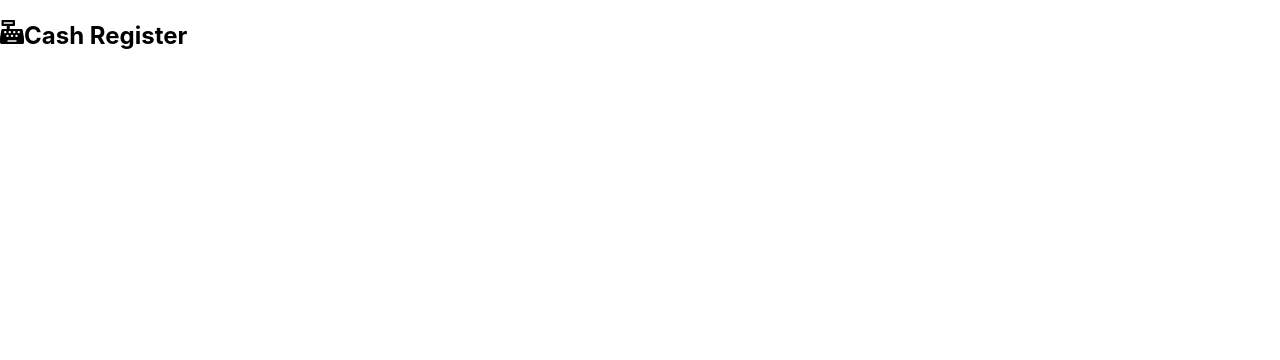
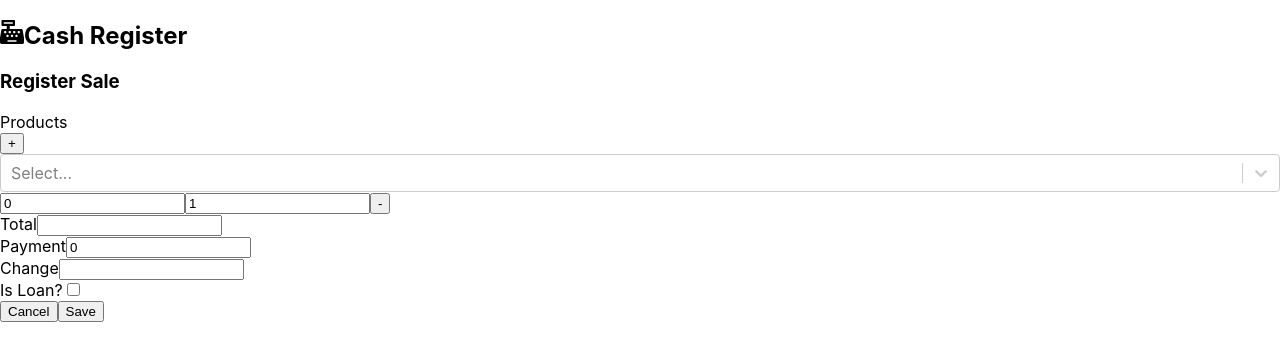
Before and after one commit to jcruz017/react-cash-register, a React (Create React App) app: page /sales/sale/new in a window 1280 px wide. Before the commit this address had no page. Shown: the top 360 px of the page. Built offline with nearby package versions, Linux system fonts and the light colour scheme; no server answers.

Commit message:
Added update

```diff
--- a/package.json
+++ b/package.json
@@ -16,6 +16,7 @@
     "react-icons": "^4.4.0",
     "react-router-dom": "^6.3.0",
     "react-scripts": "5.0.1",
+    "react-select": "^5.4.0",
     "sweetalert2": "^11.4.24",
     "typescript": "^4.7.4",
     "web-vitals": "^2.1.4"
--- a/src/App.tsx
+++ b/src/App.tsx
@@ -3,6 +3,7 @@ import { FaCashRegister} from "react-icons/fa";
 import { Navigate, Route, Routes } from 'react-router-dom';
 import ProductForm from './components/ProductForm';
 import ProductList from './components/ProductList';
+import SaleForm from './components/SaleForm';
 import SaleList from './components/SaleList';
 
 function App() {
@@ -19,6 +20,8 @@ function App() {
           <Route path='products/product/new' element={<ProductForm />} />
           <Route path='products/product/:id' element={<ProductForm />} />
           <Route path='sales' element={<SaleList />} />
+          <Route path='sales/sale/new' element={<SaleForm />} />
+          <Route path='sales/sale/:id' element={<SaleForm />} />
         </Routes>
 
       </div>
--- /dev/null
+++ b/src/components/SaleForm.tsx
@@ -0,0 +1,261 @@
+import React, { useState } from 'react';
+import axios from 'axios';
+import { API } from '../config/constants';
+import { useNavigate, useParams } from 'react-router-dom';
+import { ProductSale, Sale } from './SaleList';
+import { Product } from './ProductList';
+import Select from 'react-select';
+
+
+export interface ProductOption extends Product {
+    label: string;
+    value: number;
+    isDisabled: boolean;
+}
+
+export interface ProductSaleFormFields {
+    productId: number;
+    quantity: number;
+    price?: number;
+}
+
+
+export interface SaleFormFields {
+    saleId?: number;
+    date?: string;
+    total?: number;
+    isLoan: boolean;
+    apartmentNumber: string;
+    payment: number;
+    change?: number;
+    productSales: Array<ProductSaleFormFields>;
+}
+
+export default function SaleForm() {
+    const navigate = useNavigate();
+    const { id } = useParams();
+    const [editMode, setEditMode] = React.useState(false);
+    const [products, setProducts] = React.useState<ReadonlyArray<ProductOption>>([]);
+    const [saleForm, setSaleForm] = React.useState<SaleFormFields>({
+        isLoan: false,
+        apartmentNumber: "",
+        payment: 0,
+        productSales: [{
+            productId: 0,
+            quantity: 1,
+        }]
+    });
+    const getProducts = React.useCallback(async () => {
+
+        try {
+            const response = await axios.get<ReadonlyArray<Product>>(`${API}/Product`)
+            setProducts([...response.data.map(product => ({
+                ...product,
+                label: product.name,
+                value: product.productId,
+                isDisabled: !product.isActive
+            }))]);
+        } catch (error) {
+            console.error(error);
+        }
+    }, [setProducts]);
+
+
+
+    const getSale = React.useCallback(async () => {
+        try {
+            const response = await axios.get<Sale>(`${API}/Sale/${id}`);
+            setSaleForm({ ...response.data, productSales: [...response.data.productSales] });
+        } catch (error) {
+            console.error(error);
+        }
+    }, [id, setSaleForm])
+
+
+    const createSale = React.useCallback(async () => {
+        try {
+            await axios.post(`${API}/Sale`, saleForm);
+            navigate('../sales', { replace: true });
+        } catch (error) {
+            console.error(error);
+        }
+    }, [saleForm, navigate]);
+
+    const updateSale = React.useCallback(async () => {
+        try {
+            await axios.put(`${API}/Sale/${id}`, saleForm);
+            navigate('../sales', { replace: true });
+        } catch (error) {
+            console.error(error);
+        }
+    }, [id, saleForm, navigate]);
+
+    React.useEffect(() => {
+        getProducts();
+        if (id) {
+            setEditMode(true);
+                getSale();
+        }
+    }, [id, getSale, getProducts])
+
+    const onSaveClick = () => {
+        if (id) {
+            updateSale();
+        } else {
+            createSale();
+        }
+    }
+
+
+    const setProductSale = (index: number) =>
+        (productSale: Partial<ProductSaleFormFields>) => {
+            const productSales = [...saleForm.productSales];
+            productSales[index] = {
+                ...productSales[index],
+                ...productSale
+            };
+            const total = productSales.reduce(
+                (sum, ps) => sum + (ps.price || 0) * ps.quantity,
+                0
+            );
+            setSaleForm({ ...saleForm, total, productSales });
+
+        }
+
+
+    return (
+        <form className='sale-form'>
+            <div className='sale-form-header'>
+                <h3>{editMode ? "edit" : "Register"} Sale</h3>
+            </div>
+            <div className="sale-form-main">
+                {editMode && (
+                    <div className="form-field">
+                        <label>Sale Id</label>
+                        <input type="text" value={saleForm.saleId} readOnly />
+                    </div>
+                )}
+                <div className="form-group">
+                    <div className="form-group-header">
+                        <div className="form-title">Products</div>
+                        <button
+                            disabled={editMode}
+                            type="button"
+                            onClick={() => setSaleForm({
+                                ...saleForm,
+                                productSales: [
+                                    ...saleForm.productSales,
+                                    { productId: 0, quantity: 1 }
+                                ]
+                            })}>
+                            +
+                        </button>
+                        <div />
+                        <div className="form-group-body">
+                            {saleForm.productSales.map((productSale, index) => (
+                                <div key={index} className="form-field">
+                                    <Select
+                                        isDisabled={editMode}
+                                        className="select"
+                                        options={products}
+                                        value={products.find(p => p.productId === productSale.productId)}
+                                        onChange={(productSale) => setProductSale(index)({
+                                            productId: productSale?.productId,
+                                            price: productSale?.salePrice,
+                                            quantity: 1
+                                        })}
+                                    />
+                                    <input
+                                        readOnly
+                                        className="medium"
+                                        value={productSale?.price || 0}
+                                    />
+                                    <input
+                                        disabled={editMode}
+                                        className="tiny"
+                                        min={1}
+                                        type="number"
+                                        value={productSale?.quantity}
+                                        onChange={(e) => setProductSale(index)({
+                                            quantity: parseInt(e.target.value)
+                                        })}
+                                    />
+                                    <button
+                                        disabled={editMode}
+                                        type="button"
+                                        onClick={() => setSaleForm({
+                                            ...saleForm,
+                                            productSales: [
+                                                ...saleForm.productSales.filter((_, i) => i !== index)
+                                            ]
+                                        })}
+                                    >
+                                        -
+                                    </button>
+
+                                </div>
+                            ))}
+                        </div>
+
+
+
+                    </div>
+                    <div className="form-field">
+                        <label>Total</label>
+                        <input readOnly type="number" value={saleForm.total}
+                        />
+                    </div>
+
+                    <div className="form-field">
+                        <label>Payment</label>
+                        <input type="number" min={0} value={saleForm.payment} onChange={(e) => setSaleForm({
+                            ...saleForm,
+                            payment: parseInt(e.target.value),
+                            change: parseInt(e.target.value) - (saleForm.total || 0)
+                        })}
+                        />
+                    </div>
+
+                    <div className="form-field">
+                        <label>Change</label>
+                        <input readOnly type="number" value={saleForm.change} />
+
+                    </div>
+                    <div className="form-field">
+                        <label>Is Loan?</label>
+                        <input disabled={editMode} type="checkbox" checked={saleForm.isLoan} onChange={(e) => setSaleForm({
+                            ...saleForm,
+                            isLoan: e.target.checked
+                        })}
+
+                        />
+
+
+                    </div>
+
+                    {saleForm.isLoan && (
+                        <div className="form-field">
+                            <label>Apartment Number</label>
+                            <input disabled={editMode} type="text" value={saleForm.apartmentNumber} onChange={(e) => setSaleForm({
+                                ...saleForm,
+                                apartmentNumber: e.target.value
+                            })} />
+                        </div>
+                    )}
+
+
+                </div>
+
+                <div className="sale-form-footer">
+                    <button type='button' onClick={() => navigate('../sales', { replace: true })}>
+                        Cancel
+                    </button>
+                    <button type='button' onClick={() => onSaveClick()}>
+                        Save
+                    </button>
+                </div>
+            </div>
+
+        </form>
+    );
+}
--- a/src/components/SaleList.tsx
+++ b/src/components/SaleList.tsx
@@ -66,7 +66,7 @@ export default function SaleList() {
                                 <td>{sale.apartmentNumber}</td>
                                 <td>
                                     <NavLink to={`/sales/sale/${sale.saleId}`}>
-                                        <button>Edit</button>
+                                        <button disabled={sale.payment >0 }>Edit</button>
                                     </NavLink>
                                 </td>
                             </tr>
```
Also changed, not shown: 1 other file (tests, documents, lock files or other folders).
